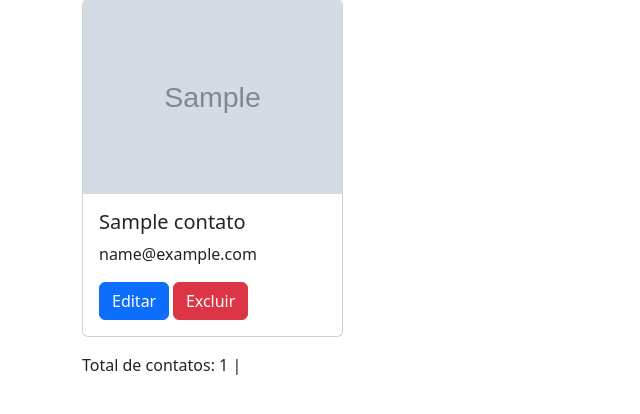
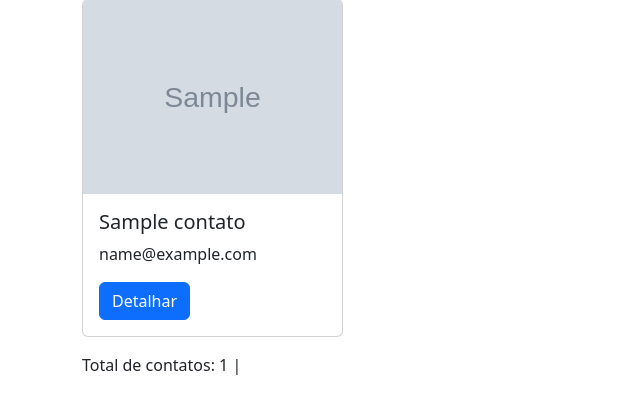
Before and after one commit to pedrinabrasilifrn/agenda, a Django app: page / in a window 1280 px wide. Shown: the part 113-527 px from the top of the page, without its empty margins (0-640 px from the left). Run offline with Django 3.2, Linux system fonts and the light colour scheme; tables that the repository leaves empty hold one stand-in row (values such as "Sample post"); grey boxes marked "Sample" are stand-in pictures; parts of the project's set-up code (start-up, migrations or seed data) failed here and were passed over; some libraries are stand-ins or nearby versions.

Commit message:
detalhar

```diff
--- a/contato/templates/index.html
+++ b/contato/templates/index.html
@@ -11,7 +11,15 @@
             <div class="card-body">
                 <h5 class="card-title">{{c.nome}}</h5>
                 <p class="card-text">{{c.email}}</p>
-                <p class="card-text"><small class="text-muted"><a class="btn btn-primary" href="{% url 'contato:editar' i=c.id %}"> Editar</a> <a  class="btn btn-danger" href="{% url 'contato:excluir'  i=c.id %}">Excluir</a></small></p>
+                <p class="card-text"><small class="text-muted">
+                    {%if user.is_authenticated %}
+                    <a class="btn btn-primary" href="{% url 'contato:editar' i=c.id %}"> Editar</a>
+                    <a  class="btn btn-danger" href="{% url 'contato:excluir'  i=c.id %}">Excluir</a>
+                    {%else%}
+                    <a class="btn btn-primary" href="{% url 'contato:detalhar' i=c.id %}"> Detalhar</a>
+                    {%endif%}
+                </small>
+                </p>
             </div>
         </div>
     </div>
--- a/contato/urls.py
+++ b/contato/urls.py
@@ -7,5 +7,6 @@ urlpatterns=[
     path('', views.index, name="inicio"),
     path('novo', views.novo, name="novo"),
     path('editar/<int:i>/', views.editar, name="editar"),
+    path('detalhar/<int:i>/', views.detalhar, name="detalhar"),
     path('excluir/<int:i>/', views.excluir, name="excluir")
 ]
--- a/contato/views.py
+++ b/contato/views.py
@@ -23,6 +23,10 @@ def novo(request):
     else:
         return render(request, 'novo.html')
 
+
+def detalhar(request, i):
+    c = Contato.objects.get(pk= i)
+    return render(request, 'detalhar.html', {'c': c})
 
 @login_required(login_url="/usuarios/entrar")
 def editar(request, i):
```
Also changed, not shown: contato/templates/detalhar.html (added, +12 -0 lines).
